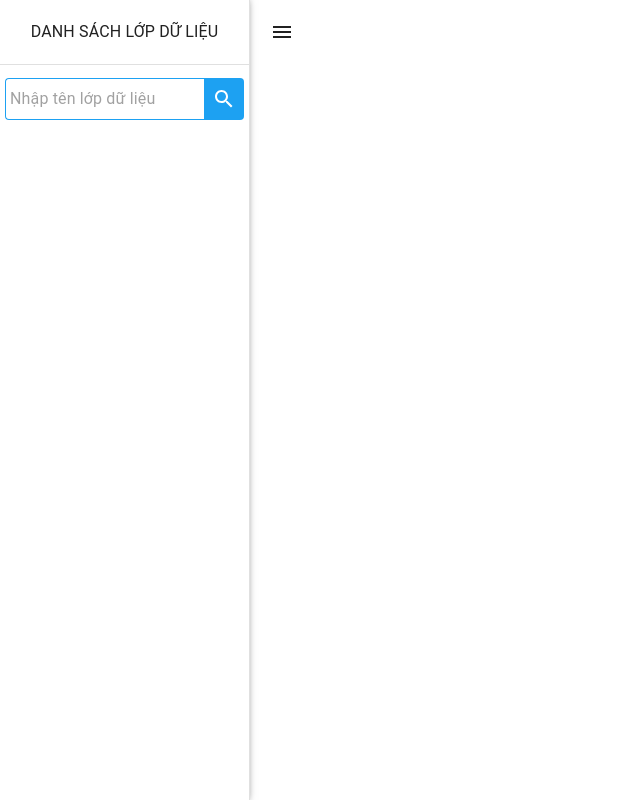
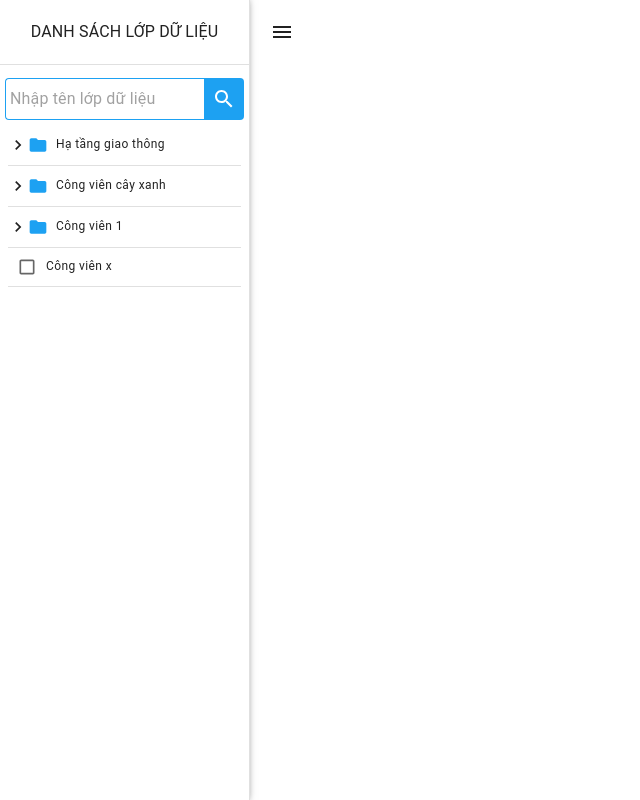
Before and after one commit to le-trung-cu/map4d-treeview, a React (Create React App) app: page / in a window 1280 px wide. Shown: the whole page, without its empty margins (0-640 px from the left). Built offline with nearby package versions, Linux system fonts and the light colour scheme.

Commit message:
my tree-view

```diff
--- a/package.json
+++ b/package.json
@@ -6,7 +6,6 @@
     "@emotion/react": "^11.10.0",
     "@emotion/styled": "^11.10.0",
     "@mui/icons-material": "^5.8.4",
-    "@mui/lab": "^5.0.0-alpha.95",
     "@mui/material": "^5.10.1",
     "@testing-library/jest-dom": "^5.16.5",
     "@testing-library/react": "^13.3.0",
--- a/src/App.jsx
+++ b/src/App.jsx
@@ -89,7 +89,7 @@ function App() {
           <DataClassList />
         </Drawer>
         <Box sx={{marginLeft: open? drawerWidth+10+'px' : 0,}}>
-          <Map4dMap
+          {/* <Map4dMap
             key="map4d"
             id="map4d"
             onMapReady={onMapReady}
@@ -98,7 +98,7 @@ function App() {
               zoom: 15
             }}
             accessKey="b77745a2eb604d0989e2b5648d0019b2"
-            version="2.1" />
+            version="2.1" /> */}
         </Box>
 
       </Box>
--- a/src/components/data-class-list/DataClassList.jsx
+++ b/src/components/data-class-list/DataClassList.jsx
@@ -1,7 +1,10 @@
-import { useEffect, useState } from 'react'
+import { useEffect, useRef, useState } from 'react'
 import { v4 as uuid } from 'uuid'
-import { ExpandMore, ChevronRight, SearchOutlined, } from '@mui/icons-material'
-import { StyledInputBase, StyledSearchIconWrapper, StyledTreeItem, StyledTreeView, StyledSearchForm } from './styled'
+import { SearchOutlined, Folder, } from '@mui/icons-material'
+import { StyledInputBase, StyledSearchIconWrapper, StyledSearchForm, StyledTreeView } from './styled'
+import { TreeItem } from '../tree-view/TreeView'
+import { Checkbox, Divider, Typography } from '@mui/material'
+import { Stack } from '@mui/system'
 
 const initState = {
     treeView: [
@@ -49,7 +52,7 @@ const initState = {
 
 export const DataClassList = () => {
     const [treeView, setTreeView] = useState(initState.treeView)
-    const [selectedClasses, setSelectedClasses] = useState(new Set())
+    const selectedClasses = useRef(new Set())
     const [searchTreeView, setSearchTreeView] = useState({ search: '', items: initState.treeView })
 
     useEffect(() => {
@@ -99,32 +102,47 @@ export const DataClassList = () => {
         setSearchTreeView((current) => ({ search: current.search, items: searchResultTree }))
     }, [searchTreeView.search, treeView])
 
-    const renderTree = (nodes) => (
-        <StyledTreeItem key={nodes.id} nodeId={nodes.id}
-            folder={Array.isArray(nodes.children)}
-            selectable={!Array.isArray(nodes.children)}
-            labelText={!Array.isArray(nodes.children) ? nodes.name : `${nodes.name} (${nodes.children.length})`}
-            labelIcon={nodes?.icon}
-            id={nodes.id}
-            selected={selectedClasses.has(nodes.id)}
-            onChange={(e, value) => {
-                const classes = new Set(selectedClasses)
-                if (value) {
-                    if (value.checked) {
-                        classes.add(value.id)
-                    } else {
-                        classes.delete(value.id)
-                    }
-                    console.log(classes);
-                    setSelectedClasses(classes)
-                }
-            }}
-        >
-            {Array.isArray(nodes.children)
-                ? nodes.children.map((node) => renderTree(node))
-                : null}
-        </StyledTreeItem>
-    );
+    const renderFolderTreeItem = (node) => (
+        <Stack direction='row' alignItems='center' height={40}>
+            <Folder fontSize='small' color='secondary' sx={{mr: 1}} />
+            <Typography variant='caption'>{node.name}</Typography>
+        </Stack>
+    )
+
+    const renderSelectableTreeItem = (node) => (
+        <Stack direction='row' alignItems='center'>
+            {<Checkbox
+                size='small'
+                checked={selectedClasses.current.has(node.id)}
+                onChange={(_, checked) => {
+                    if (checked)
+                        selectedClasses.current.add(node.id)
+                    else
+                        selectedClasses.current.delete(node.id)
+                    console.log(selectedClasses);
+                }} />}
+            <Typography variant='caption'>{node.name}</Typography>
+        </Stack>
+    )
+
+    const renderTree = (node) => {
+        const render = Array.isArray(node.children)
+            ? renderFolderTreeItem
+            : renderSelectableTreeItem
+
+        return (
+            <TreeItem
+                key={node.id}
+                nodeId={node.id}
+                node={node}
+                render={render}
+            >
+                {Array.isArray(node.children)
+                    ? node.children.map((item) => renderTree(item))
+                    : null}
+            </TreeItem>)
+    }
+
     return (
         <>
             <StyledSearchForm>
@@ -136,15 +154,16 @@ export const DataClassList = () => {
                 </StyledSearchIconWrapper>
             </StyledSearchForm>
             <StyledTreeView
-                aria-label="rich object"
-                defaultCollapseIcon={<ExpandMore />}
-                defaultExpandIcon={<ChevronRight />}
                 sx={{ paddingX: 1, flexGrow: 1, flexBasis: 0, flexShrink: 1, maxWidth: 500, overflowY: 'auto' }}
             >
                 {(searchTreeView.search.length > 0
                     ? searchTreeView.items
                     : treeView)
-                    .map(root => renderTree(root))}
+                    .map(root => (
+                        <div key={root.id}>
+                            {renderTree(root)}
+                            <Divider />
+                        </div>))}
             </StyledTreeView>
         </>
     )
--- a/src/components/data-class-list/styled.jsx
+++ b/src/components/data-class-list/styled.jsx
@@ -1,15 +1,10 @@
-import * as React from 'react';
-import PropTypes from 'prop-types';
+import { InputBase } from '@mui/material';
 import { styled } from '@mui/material/styles';
-import Box from '@mui/material/Box';
-import TreeItem, { treeItemClasses } from '@mui/lab/TreeItem';
-import Typography from '@mui/material/Typography';
-import { Checkbox, FormControlLabel, Icon, InputBase } from '@mui/material'
-import { Folder } from '@mui/icons-material'
-import { Stack } from '@mui/system';
-import { TreeView } from '@mui/lab';
+import { TreeView } from '../tree-view/TreeView';
 
 export const StyledTreeView = styled(TreeView)(({ theme }) => ({
+    overflowY: 'auto',
+    height: '100%',
     /* width */
     '::-webkit-scrollbar': {
         width: 6,
@@ -32,101 +27,6 @@ export const StyledTreeView = styled(TreeView)(({ theme }) => ({
         background: '#bbc',
     }
 }))
-
-const StyledTreeItemRoot = styled(TreeItem)(({ theme, ...props }) =>{
-    return ({
-    color: theme.palette.text.secondary,
-    [`& .${treeItemClasses.content}`]: {
-        height: '100%',
-        color: theme.palette.text.secondary,
-        paddingRight: theme.spacing(1),
-        fontWeight: theme.typography.fontWeightMedium,
-        '&.Mui-expanded': {
-            fontWeight: theme.typography.fontWeightRegular,
-        },
-        '&:hover': {
-            backgroundColor: 'transparent',
-            // backgroundColor: theme.palette.action.hover,
-        },
-        '&.Mui-focused, &.Mui-selected, &.Mui-selected.Mui-focused': {
-            backgroundColor: 'transparent',
-            // backgroundColor: `var(--tree-view-bg-color, ${theme.palette.action.selected})`,
-            color: 'var(--tree-view-color)',
-        },
-        [`& .${treeItemClasses.label}`]: {
-            fontWeight: 'inherit',
-            color: 'inherit',
-        },
-    },
-    [`& .${treeItemClasses.group}`]: {
-        marginLeft: 0,
-        paddingLeft: theme.spacing(2),
-        [`& .${treeItemClasses.content}`]: {
-            // paddingLeft: theme.spacing(2),
-        },
-    },
-})});
-
-export function StyledTreeItem(props) {
-    const {
-        selectable,
-        selected = false,
-        folder,
-        bgColor,
-        color,
-        labelIcon,
-        labelInfo,
-        labelText,
-        ...other
-    } = props;
-
-    return (
-        <StyledTreeItemRoot
-            label={
-                <Box sx={{ display: 'flex', alignItems: 'center', p: 0.5, pr: 0, height: folder? 46 : 34}}>
-                    {folder && [
-                        <Folder key={1} color='secondary' fontSize='small' sx={{ mr: 1 }} />,
-                        <Typography key={2} variant="body2" sx={{ fontWeight: 'inherit', flexGrow: 1 }}>
-                            {labelText}
-                        </Typography>
-                    ]}
-                    {selectable
-                        && <FormControlLabel sx={{ flexGrow: 1, margin: 0 }}
-                            control={<Checkbox
-                                checked={selected}
-                                size='small'
-                                sx={{ padding: 0 }}
-                                onChange={(e, checked) => other?.onChange(e, { id: other?.id, checked })} />}
-                            label={
-                                <Stack direction='row' alignItems='center' margin={0} >
-                                    {labelIcon && <Icon sx={{ mr: '1px' }} fontSize='small'>{labelIcon}</Icon>}
-                                    <Typography variant="caption">
-                                        {labelText}
-                                    </Typography>
-                                </Stack>
-                            } />}
-                </Box>
-            }
-            style={{
-                '--tree-view-color': color,
-                '--tree-view-bg-color': bgColor,
-                boxShadow: folder ? '0 1px' : 'none'
-                // borderBottom: folder? '1px solid black' : 'none'
-            }}
-            {...other}
-        />
-    );
-}
-
-StyledTreeItem.propTypes = {
-    folder: PropTypes.bool,
-    selectable: PropTypes.bool,
-    bgColor: PropTypes.string,
-    color: PropTypes.string,
-    labelIcon: PropTypes.string,
-    labelInfo: PropTypes.string,
-    labelText: PropTypes.string.isRequired,
-};
 
 export const StyledSearchForm = styled('form')(({ theme }) => ({
     display: 'flex',
--- /dev/null
+++ b/src/components/tree-view/TreeView.jsx
@@ -0,0 +1,58 @@
+import { ChevronRight, ExpandMore } from "@mui/icons-material"
+import { Box, Collapse, Stack } from "@mui/material"
+import { createContext, useState, useContext, useEffect } from "react"
+
+function useTreeViewContext() {
+    let [data, setData] = useState({})
+    return {
+        data,
+        setMetaNode: (nodeId, value) => setData({ ...data, [nodeId]: value }),
+        getMetaNode: (nodeId) => data[nodeId]
+    }
+}
+
+export const TreeViewContext = createContext({ data: {}, setMetaNode: () => { }, getMetaNode: () => { } })
+
+export const TreeView = ({ children, ...props }) => {
+    const context = useTreeViewContext()
+    return (
+        <TreeViewContext.Provider value={context}>
+            <Box {...props}>
+                {children}
+            </Box>
+        </TreeViewContext.Provider>
+    )
+}
+
+export const TreeItem = ({ nodeId, node, children, render, ...props }) => {
+    const context = useContext(TreeViewContext)
+    const open = context.getMetaNode(nodeId)?.open
+
+    useEffect(() => {
+        if (open === undefined) {
+            context.setMetaNode(nodeId, { open: true })
+        }
+    }, [])
+
+    function toggleColapse() {
+        const open = context.getMetaNode(nodeId)?.open || false
+        context.setMetaNode(nodeId, { open: !open })
+    }
+    let PreIcon = children && open
+        ? <ExpandMore fontSize='small'/>
+        : children
+            ? <ChevronRight fontSize='small'/>
+            : null
+
+    return (
+        <Box {...props}>
+            <Stack direction='row' alignItems='center' onClick={toggleColapse} sx={{cursor: 'pointer'}}>
+                {PreIcon}
+                {render(node)}
+            </Stack>
+            <Collapse sx={{ paddingLeft: 2 }} in={context.getMetaNode(nodeId)?.open}>
+                {children}
+            </Collapse>
+        </Box>
+    )
+}
```
Also changed, not shown: 1 other file (tests, documents, lock files or other folders).
